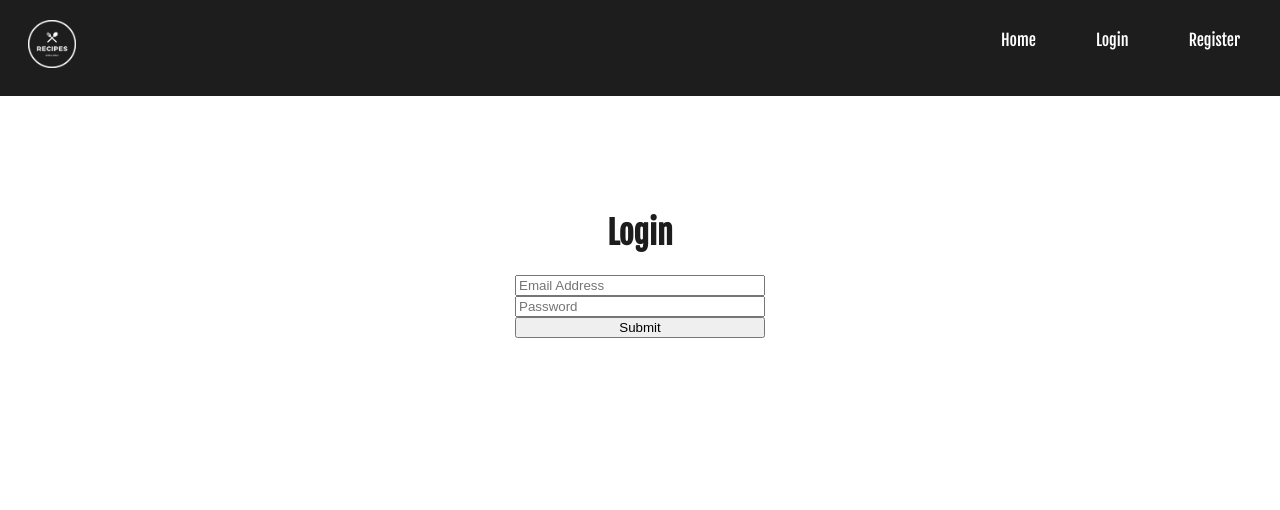
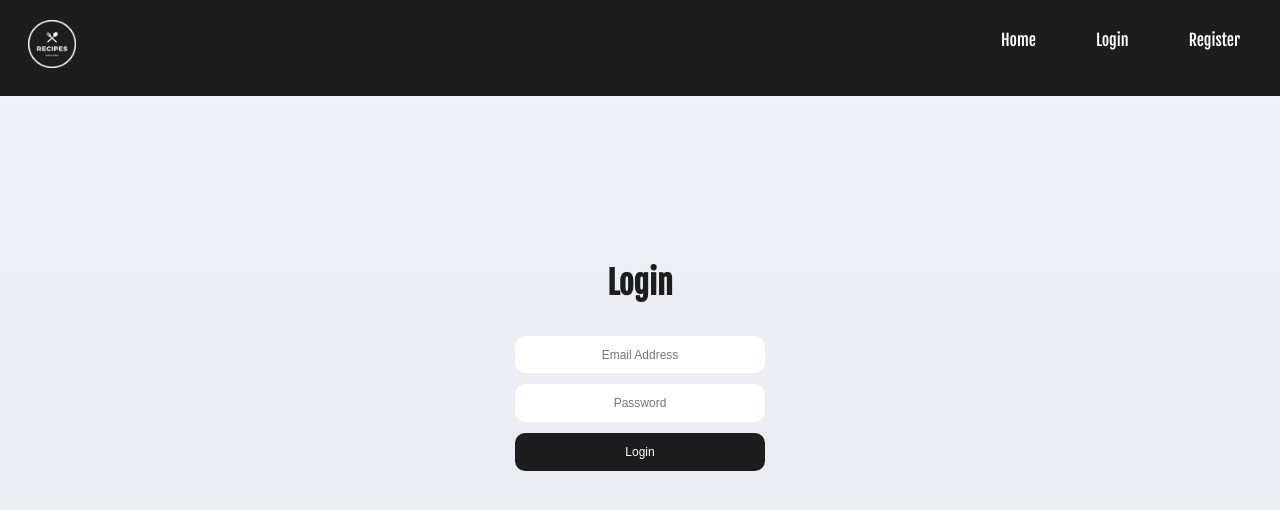
Before and after one commit to albertkozak/RecipeWebApp, a React (Create React App) app in the folder recipe-app/: page /Login in a window 1280 px wide. Shown: the top 510 px of the page. Built offline with nearby package versions, Linux system fonts and the light colour scheme; the HTML template or start-up script is replaced by a standard one.

Commit message:
Styled Register / Login Inputs

```diff
--- a/recipe-app/src/App.css
+++ b/recipe-app/src/App.css
@@ -68,10 +68,31 @@ h1 {
   max-width: 250px;
 }
 
+.login input,
+.login button {
+  border: none;
+  border-radius: 10px;
+  height: 2.2rem;
+  margin-top: 0.5rem;
+  text-align: center;
+  margin-top: 0.7rem;
+  font-size: 0.75rem;
+}
+
+.login button {
+  padding: 0;
+  color: white;
+  background-color: #1d1d1d;
+  width: 100%;
+  height: 2.4rem;
+}
+
 .control {
   margin: 0;
 }
 /* End Login */
+
+/* End Fields */
 
 /* Start Registration */
 .reg-form form {
@@ -85,6 +106,12 @@ h1 {
 .reg-form input,
 .reg-form button {
   width: 100%;
+  border-radius: 10px;
+  height: 2.2rem;
+  border: none;
+  margin-top: 0.7rem;
+  text-align: center;
+  font-size: 0.75rem;
 }
 
 .reg-form {
@@ -93,6 +120,9 @@ h1 {
 
 .reg-form button {
   padding: 0;
+  color: white;
+  background-color: #1d1d1d;
+  height: 2.6rem;
 }
 /* End Registration */
 
--- a/recipe-app/src/components/authentication/Login.js
+++ b/recipe-app/src/components/authentication/Login.js
@@ -56,6 +56,7 @@ export default function Login(props) {
   }
 
   return (
+    <div className="App">
       <div className="login">
         <FormErrors formErrors={errors} />
         <h1>Login</h1>
@@ -75,8 +76,11 @@ export default function Login(props) {
             value={password}
             onChange={handlePassword}
           />
-        <input type="submit" value="Submit" />
+          <p className="control">
+            <button className="button is-success">Login</button>
+          </p>
         </form>
+      </div>
     </div>
   );
 }
--- a/recipe-app/src/components/authentication/Register.js
+++ b/recipe-app/src/components/authentication/Register.js
@@ -77,6 +77,7 @@ class Register extends React.Component {
 
   render() {
     return (
+      <div className="App">
         <div className="reg-form">
           <FormErrors formerrors={this.state.errors} />
           <h1>Register</h1>
@@ -140,6 +141,7 @@ class Register extends React.Component {
             </div>
           </form>
         </div>
+      </div>
     );
   }
 }
```
Lines whose indentation alone changed are shown as unchanged.
